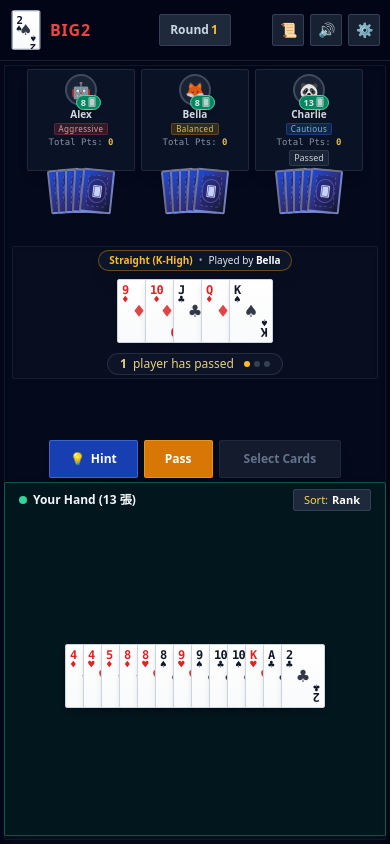
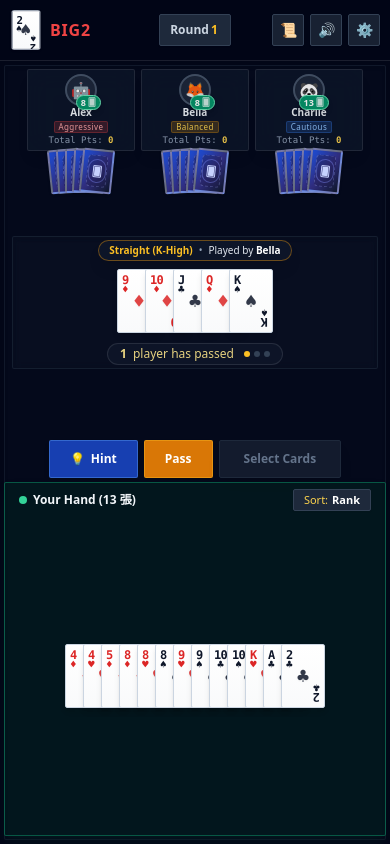
Before and after one commit to kennith/big2-app, a Vue app: page / in a window 390 px wide. Built offline with nearby package versions, Linux system fonts and the light colour scheme.

Commit message:
style: hide opponent turn/thinking/action bubble on mobile screens

```diff
--- a/src/components/OpponentHand.vue
+++ b/src/components/OpponentHand.vue
@@ -45,7 +45,7 @@ const personalityColor = computed(() => {
   <div class="flex flex-col items-center gap-1 transition-all duration-300 relative w-[96px] min-[370px]:w-[108px] sm:w-[135px] md:w-[150px] flex-shrink-0">
     <!-- Player Profile Card -->
     <div
-      class="flex flex-col items-center justify-between p-1 sm:p-2 rounded-sm backdrop-blur-md bg-slate-900/85 border transition-all duration-300 shadow-lg w-full min-h-[102px] sm:min-h-[145px]"
+      class="flex flex-col items-center justify-between p-1 sm:p-2 rounded-sm backdrop-blur-md bg-slate-900/85 border transition-all duration-300 shadow-lg w-full min-h-[82px] sm:min-h-[145px]"
       :class="[
         isActive
           ? 'border-amber-400 ring-2 ring-amber-400/50 shadow-amber-500/20 scale-105'
@@ -95,8 +95,8 @@ const personalityColor = computed(() => {
         </div>
       </div>
 
-      <!-- Turn / Thinking / Action Bubble -->
-      <div class="min-h-[16px] sm:min-h-[22px] flex items-center justify-center w-full">
+      <!-- Turn / Thinking / Action Bubble (Hidden on mobile / < sm screens) -->
+      <div class="hidden sm:flex min-h-[22px] items-center justify-center w-full">
         <div v-if="isActive && isThinking" class="flex items-center justify-center gap-1 text-[9px] sm:text-[11px] text-amber-300 font-medium">
           <span class="w-1.5 h-1.5 rounded-full bg-amber-400 animate-ping"></span>
           <span>{{ t.thinking }}</span>
```
